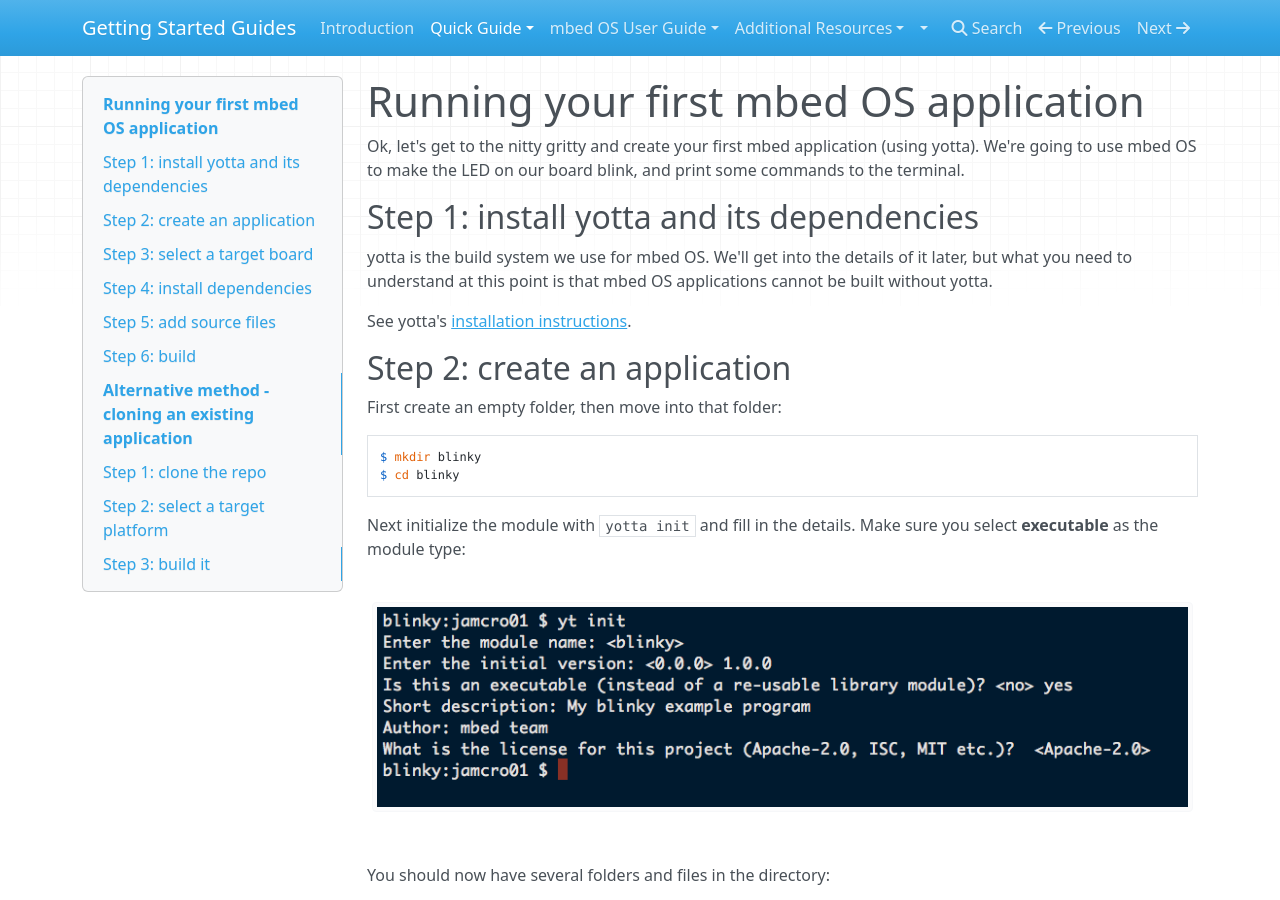
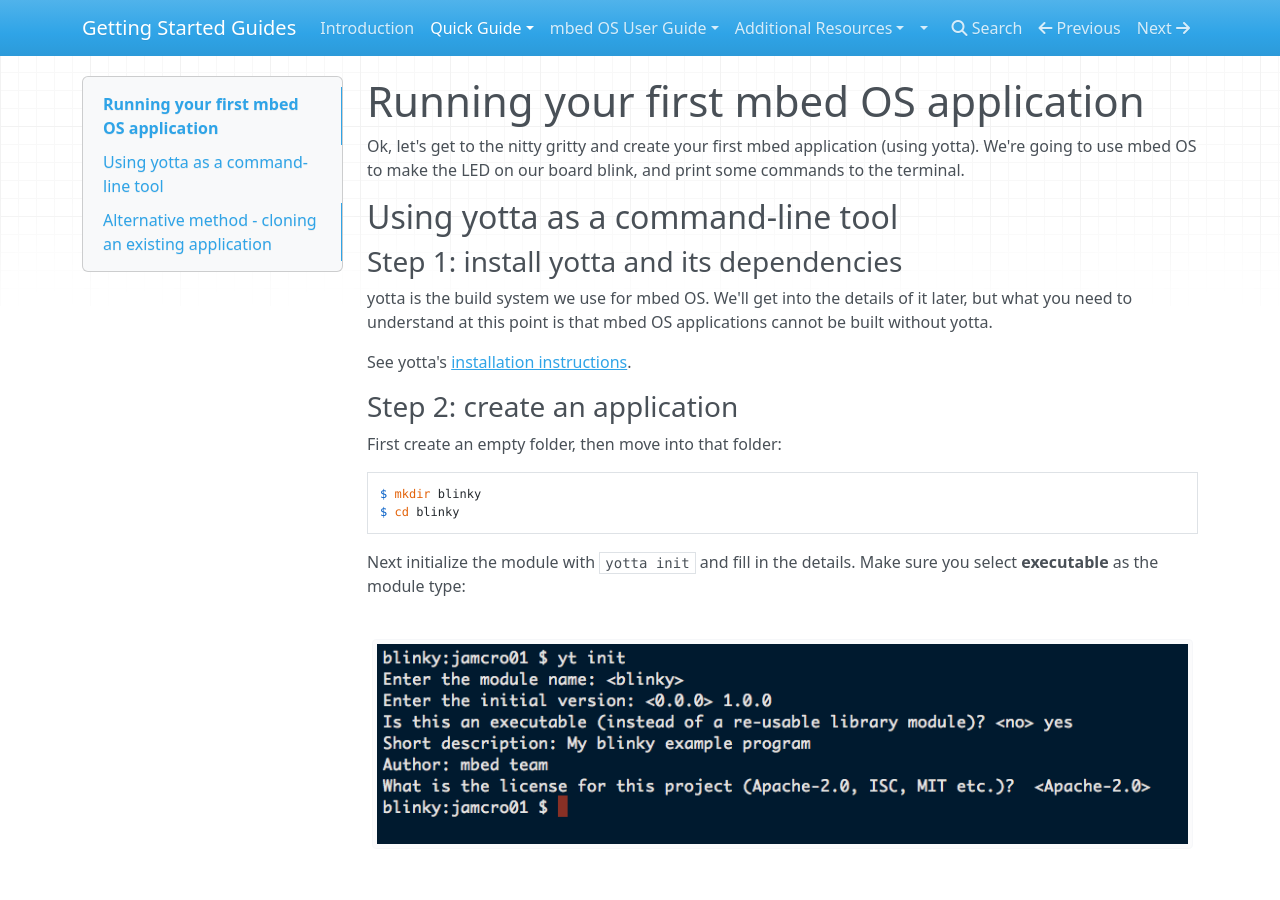
Before and after one commit to ARMmbed/GettingStartedmbedOS, an MkDocs documentation site: the page built from Docs/FirstProjectmbedOS.md, in a window 1280 px wide and 900 px high. Built offline with MkDocs 1.6.1, drawn with Linux system fonts in a browser that asks for light colours; nearby versions of some CDN libraries; old or Windows-style settings are respelled for this version of MkDocs.

Commit message:
Changing headers

````diff
--- a/Docs/FirstProjectmbedOS.md
+++ b/Docs/FirstProjectmbedOS.md
@@ -2,13 +2,15 @@
 
 Ok, let's get to the nitty gritty and create your first mbed application (using yotta). We're going to use mbed OS to make the LED on our board blink, and print some commands to the terminal.
 
-## Step 1: install yotta and its dependencies
+## Using yotta as a command-line tool
+
+### Step 1: install yotta and its dependencies
 
 yotta is the build system we use for mbed OS. We'll get into the details of it later, but what you need to understand at this point is that mbed OS applications cannot be built without yotta.
 
 See yotta's [installation instructions](installation.md).
 
-## Step 2: create an application
+### Step 2: create an application
 
 First create an empty folder, then move into that folder:
 
@@ -34,7 +36,7 @@ The `module.json` file contains all the settings for your application; everythin
 
 **Tip:** if you want to learn about other module types, [start here](http://docs.yottabuild.org/).
 
-## Step 3: select a target board
+### Step 3: select a target board
 
 Earlier, we explained that yotta can build the same code for multiple targets; it therefore needs to be told which target every build is for. So now that we have created a basic application, let's set the target.
 
@@ -66,7 +68,7 @@ frdm-k64f-gcc,*
 
 *The information for this target has been downloaded to a directory named `/yotta_targets`. Do not edit or modify files here because they can be modified without your knowledge.*
 
-## Step 4: install dependencies
+### Step 4: install dependencies
 
 Now let's install the dependencies. In this application, we'll have `mbed-drivers` as our dependency:
 
@@ -81,7 +83,7 @@ The modules are downloaded and installed in a directory named `/yotta_modules`.
 
 If you want to learn more about mbed OS and try some other functionality, you can [start here](http://mbed.com/en/development/software/mbed-os/).
 
-## Step 5: add source files
+### Step 5: add source files
 
 Now that we have set up an application and downloaded our dependencies, let's add some source code to use the module. In the `/source` folder create a file called `app.cpp` with the following contents:
 
@@ -101,7 +103,7 @@ void app_start(int, char**) {
 
 This program will cause LED1 on the board to flash and print the status of LED1 to the terminal. The default terminal speed is 9600 baud at 8-N-1.
 
-## Step 6: build
+### Step 6: build
 
 To build the application, run the `yotta build` command in the top level directory:
 ```
@@ -129,11 +131,11 @@ LED = 0
 ...
 ```
 
-# Alternative method - cloning an existing application
+## Alternative method - cloning an existing application
 
 Instead of setting up your own application from scratch, you could clone an existing one and modify it. We have published the above [blinky example application](https://github.com/ARMmbed/GettingStartedmbedOS/blob/master/Docs/www.github.com/armmbed/example-mbedos-blinky) on GitHub so you can clone to repo and build it.
 
-## Step 1: clone the repo
+### Step 1: clone the repo
 
 Clone the repository from GitHub:
 
@@ -142,13 +144,13 @@ $ git clone https://github.com/ARMmbed/example-mbedos-blinky.git
 $ cd example-mbedos-blinky
 ```
 
-## Step 2: select a target platform
+### Step 2: select a target platform
 
 ```
 $ yotta target frdm-k64f-gcc
 ```
 
-## Step 3: build it
+### Step 3: build it
 
 ```
 $ yotta build
````
